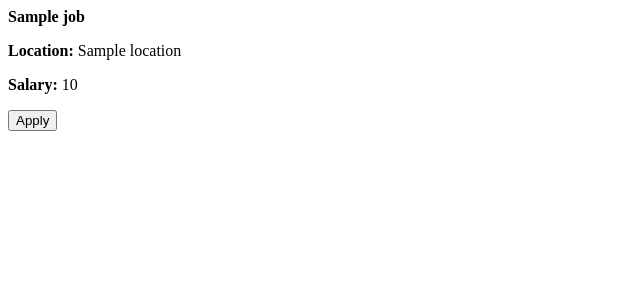
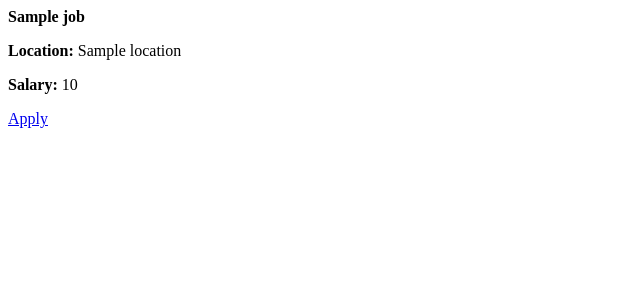
Before and after one commit to Tegelstenen/flask_learning, a Flask app: template templates/jobitem.html in a window 1280 px wide. Shown: the top 300 px of the page, without its empty margins (0-640 px from the left). Run offline with Flask 3, Linux system fonts and the light colour scheme; the template is opened without the code that fills it: most values are stand-ins (such as "Sample title", 1, 10 or a date in 2020).

Commit message:
Updated buttons

```diff
--- a/templates/home.html
+++ b/templates/home.html
@@ -36,7 +36,7 @@
             </p>
 
             <div class="text-center">
-                <button class="btn btn-primary">Contact us</button>
+                <a href="mailto:f.w.sjostrand@gmail.com?subject=Job%20Inquiry" class="btn btn-primary">Contact us</a>
             </div>
         </div>
         {% include 'footer.html' %}
--- a/templates/jobitem.html
+++ b/templates/jobitem.html
@@ -9,6 +9,6 @@
             </div>
     </div>
     <div class="col-2">
-        <button type="button" class="btn btn-outline-secondary">Apply</button>
+        <a href="mailto:f.w.sjostrand@gmail.com?subject=Application for {{job['title']}}" type="button" class="btn btn-outline-secondary">Apply</a>
     </div>
 </div>
```
